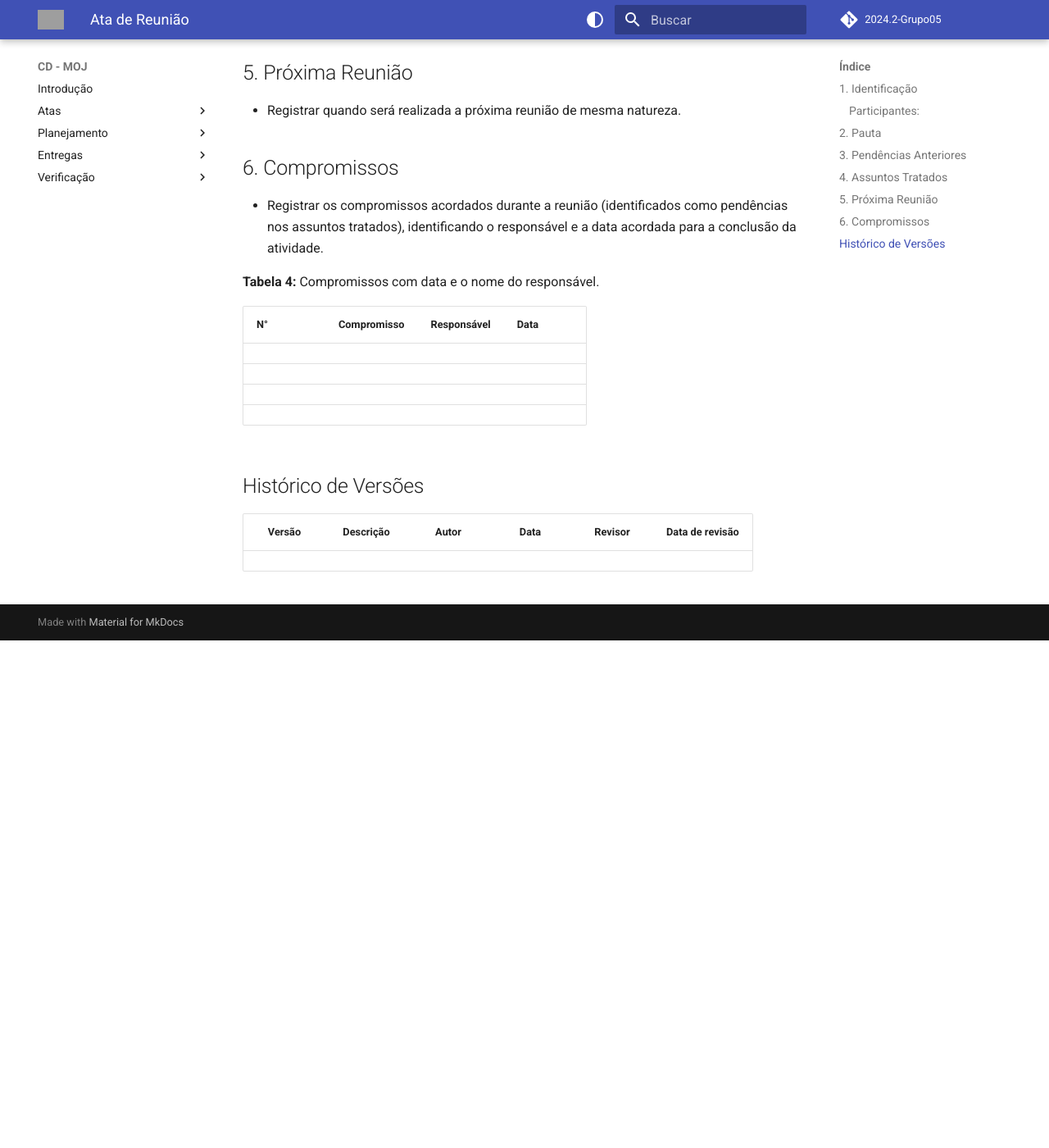
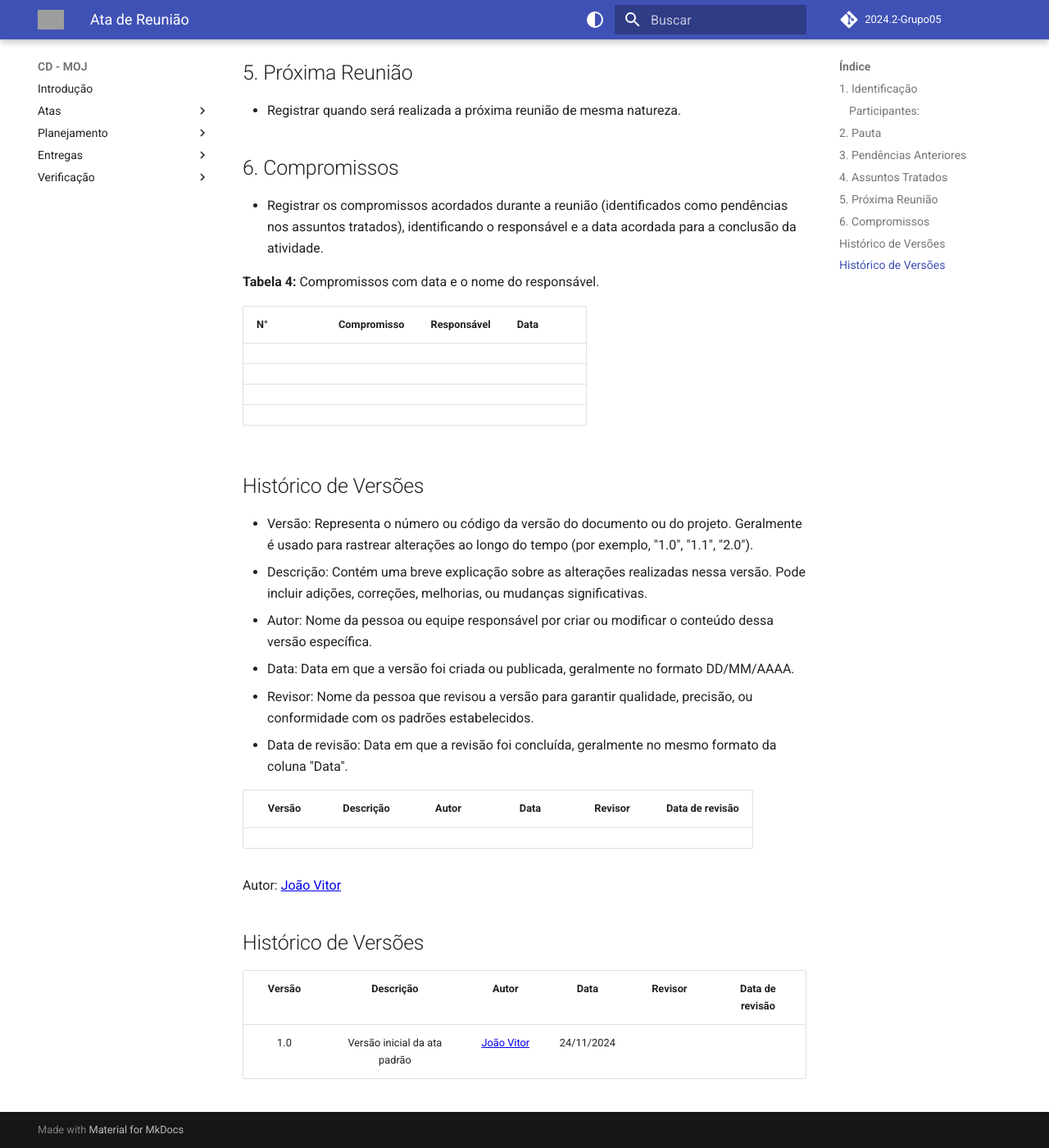
Before and after one commit to Interacao-Humano-Computador/2024.2-Grupo05, an MkDocs documentation site: the page built from docs/atas/ata-padrao.md, in a window 1280 px wide and 1400 px high, scrolled down 1850 px. Shown: the whole window at 82% size. Built offline with MkDocs 1.6.1 and Material for MkDocs 9.7.7, drawn with Linux system fonts in a browser that asks for light colours; comment, search, counter and statistics services are not loaded; the version menu is left out; before the commit the page ends 2631 px from its top, so only the background shows below that; grey boxes are pictures that could not be loaded.

Commit message:
docs: Adição do historico de versão e correções

```diff
--- a/docs/atas/ata-padrao.md
+++ b/docs/atas/ata-padrao.md
@@ -29,13 +29,18 @@
 |  |  |
 |  |  |
 
-**Link da gravação:**
+Link da gravação:
 
 ## 2. Pauta
+
 * Listar os assuntos que serão tratados na reunião.
+
 ## 3. Pendências Anteriores
+
 * Registrar as pendências de reuniões passadas que ainda não foram solucionadas, identificando o responsável e a data para conclusão da pendência.
+
 ## 4. Assuntos Tratados
+
 * Registrar as determinações acordadas em reunião para cada assunto tratado. Identificar os assuntos com o mesmo número da pauta da reunião.
 
 **Tabela 3:** Assuntos a serem tratados e seu tipo.
@@ -79,6 +84,21 @@
 
 ## Histórico de Versões
 
+* Versão: Representa o número ou código da versão do documento ou do projeto. Geralmente é usado para rastrear alterações ao longo do tempo (por exemplo, "1.0", "1.1", "2.0").
+* Descrição: Contém uma breve explicação sobre as alterações realizadas nessa versão. Pode incluir adições, correções, melhorias, ou mudanças significativas.
+* Autor: Nome da pessoa ou equipe responsável por criar ou modificar o conteúdo dessa versão específica.
+* Data: Data em que a versão foi criada ou publicada, geralmente no formato DD/MM/AAAA.
+* Revisor: Nome da pessoa que revisou a versão para garantir qualidade, precisão, ou conformidade com os padrões estabelecidos.
+* Data de revisão: Data em que a revisão foi concluída, geralmente no mesmo formato da coluna "Data".
+
 | Versão |               Descrição                |   Autor    |    Data    |    Revisor     | Data de revisão |
 | :----: | :------------------------------------: | :--------: | :--------: | :------------: | :-------------: |
 |  |  |  |  |  |  |
+
+Autor: [João Vitor](https://github.com/Jauzimm)
+
+## Histórico de Versões
+
+| Versão |               Descrição                |   Autor    |    Data    |    Revisor     | Data de revisão |
+| :----: | :------------------------------------: | :--------: | :--------: | :------------: | :-------------: |
+| 1.0 | Versão inicial da ata padrão | [João Vitor](https://github.com/Jauzimm) | 24/11/2024 |  |  |
```
